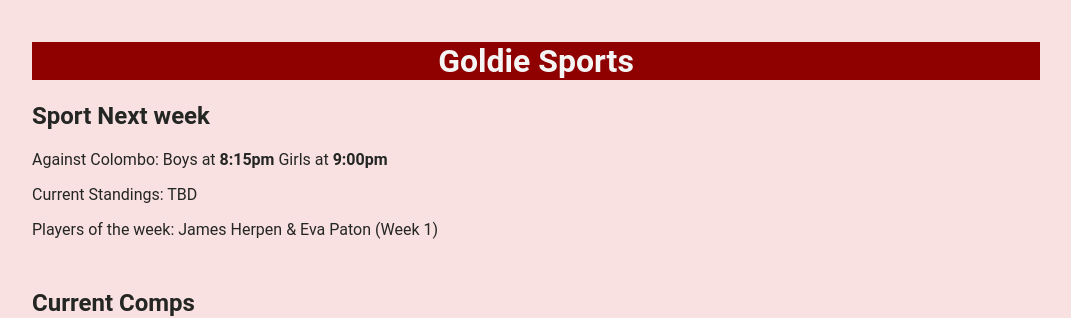
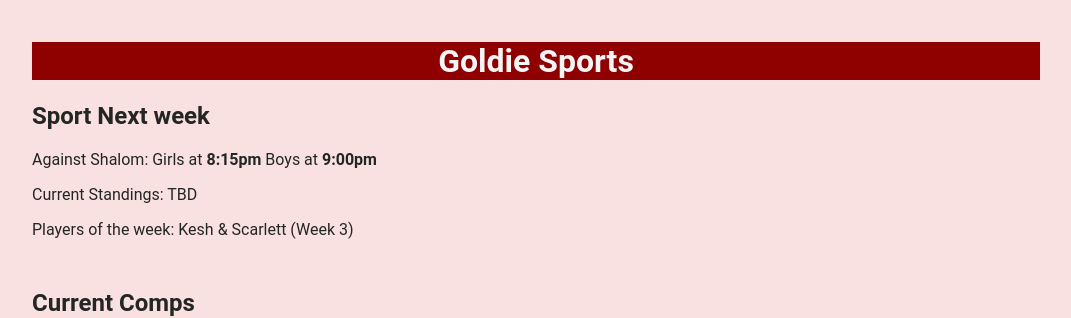
Before and after one commit to J-Buchanan-UNSW/Goldie_Comp, a plain HTML site: page index.html in a window 1280 px wide. Shown: the top 318 px of the page, without its empty margins (104-1175 px from the left). Drawn offline with Linux system fonts and the light colour scheme.

Commit message:
Weekly update

```diff
--- a/index.html
+++ b/index.html
@@ -11,9 +11,9 @@
     <h1>Goldie Sports</h1>
     <section id="upcoming">
         <h2>Sport Next week</h2>
-        <p>Against Colombo: Boys at <b>8:15pm</b> Girls at <b>9:00pm</b></p>
+        <p>Against Shalom: Girls at <b>8:15pm</b> Boys at <b>9:00pm</b></p>
         <p>Current Standings: TBD</p>
-        <p>Players of the week: James Herpen & Eva Paton (Week 1)</p>
+        <p>Players of the week: Kesh & Scarlett (Week 3)</p>
     </section>
     <section id="comps">
         <h2>Current Comps</h2>
```
